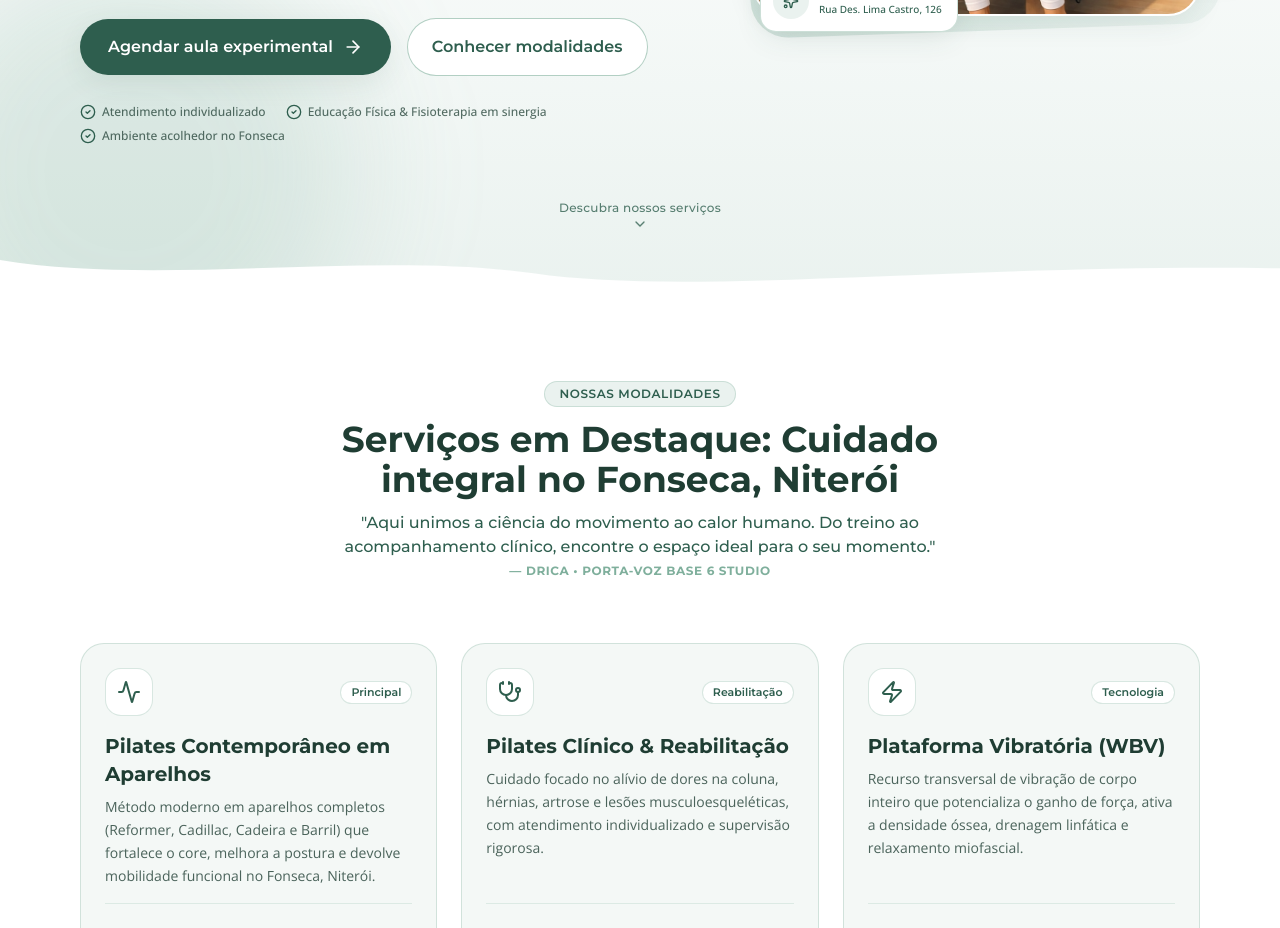
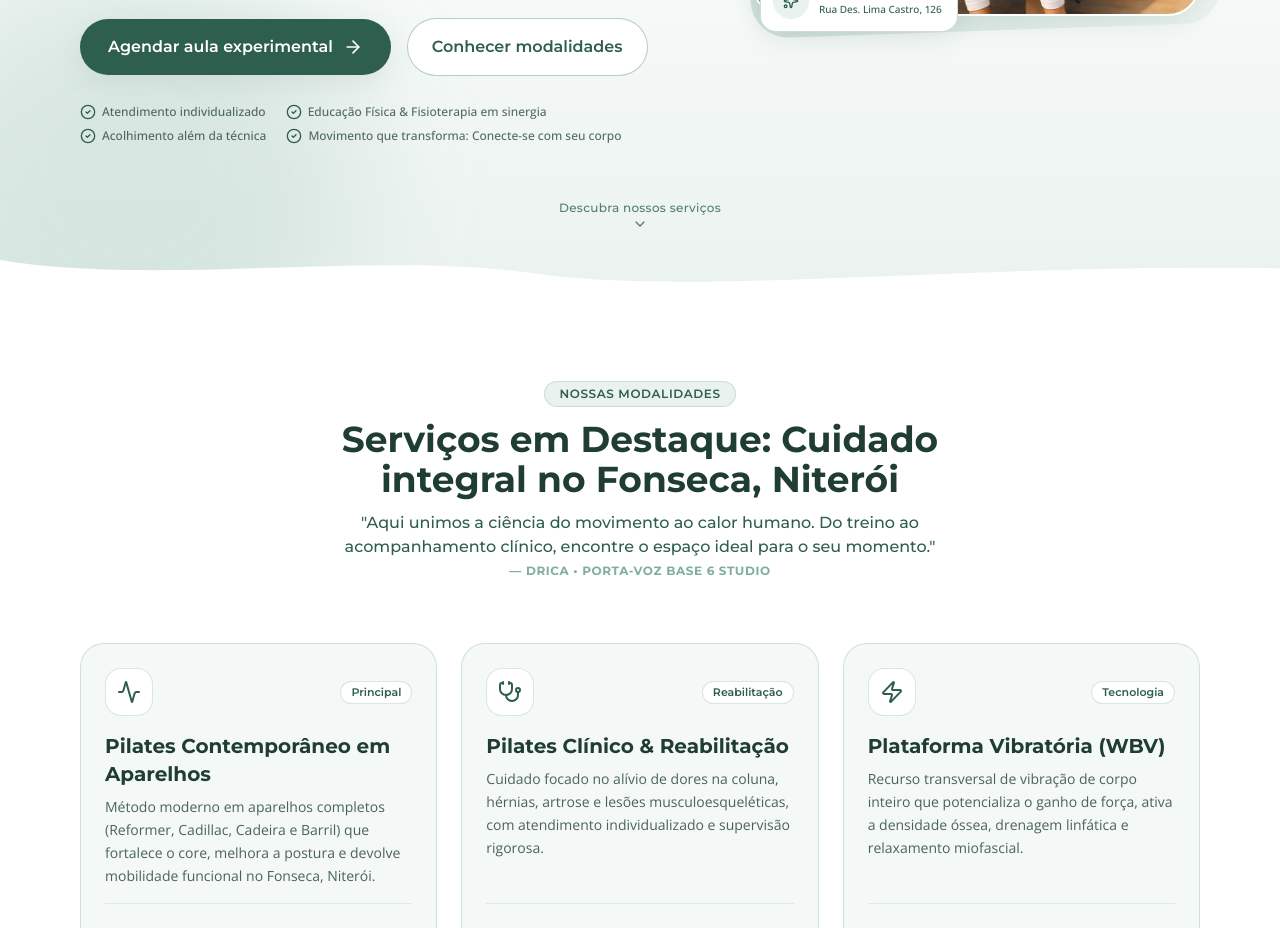
Before and after one commit to basesixstudio/website-base-6-studio-6p56bdg50, a React (Vite) app: page / in a window 1280 px wide. Shown: the part 820-1748 px from the top of the page. Built offline with nearby package versions, Linux system fonts and the light colour scheme; what pocketbase would draw is missing.

Commit message:
Atualiza micro-beneficios no HeroSection com novo acolhimento e frase de movimento

```diff
--- a/src/components/HeroSection.tsx
+++ b/src/components/HeroSection.tsx
@@ -121,7 +121,11 @@ export const HeroSection: React.FC = () => {
               </span>
               <span className="flex items-center gap-1.5">
                 <CheckCircle2 className="w-4 h-4 text-[#2E5E4E]" />
-                Ambiente acolhedor no Fonseca
+                Acolhimento além da técnica
+              </span>
+              <span className="flex items-center gap-1.5">
+                <CheckCircle2 className="w-4 h-4 text-[#2E5E4E]" />
+                Movimento que transforma: Conecte-se com seu corpo
               </span>
             </div>
           </div>
--- a/src/lib/pocketbase/schema.json
+++ b/src/lib/pocketbase/schema.json
@@ -1,5 +1,5 @@
 {
-  "generatedAt": "2026-10-22T02:05:09.086Z",
+  "generatedAt": "2026-10-22T18:22:56.071Z",
   "collections": [
     {
       "name": "users",
```
Also changed, not shown: .skip.config.json.
